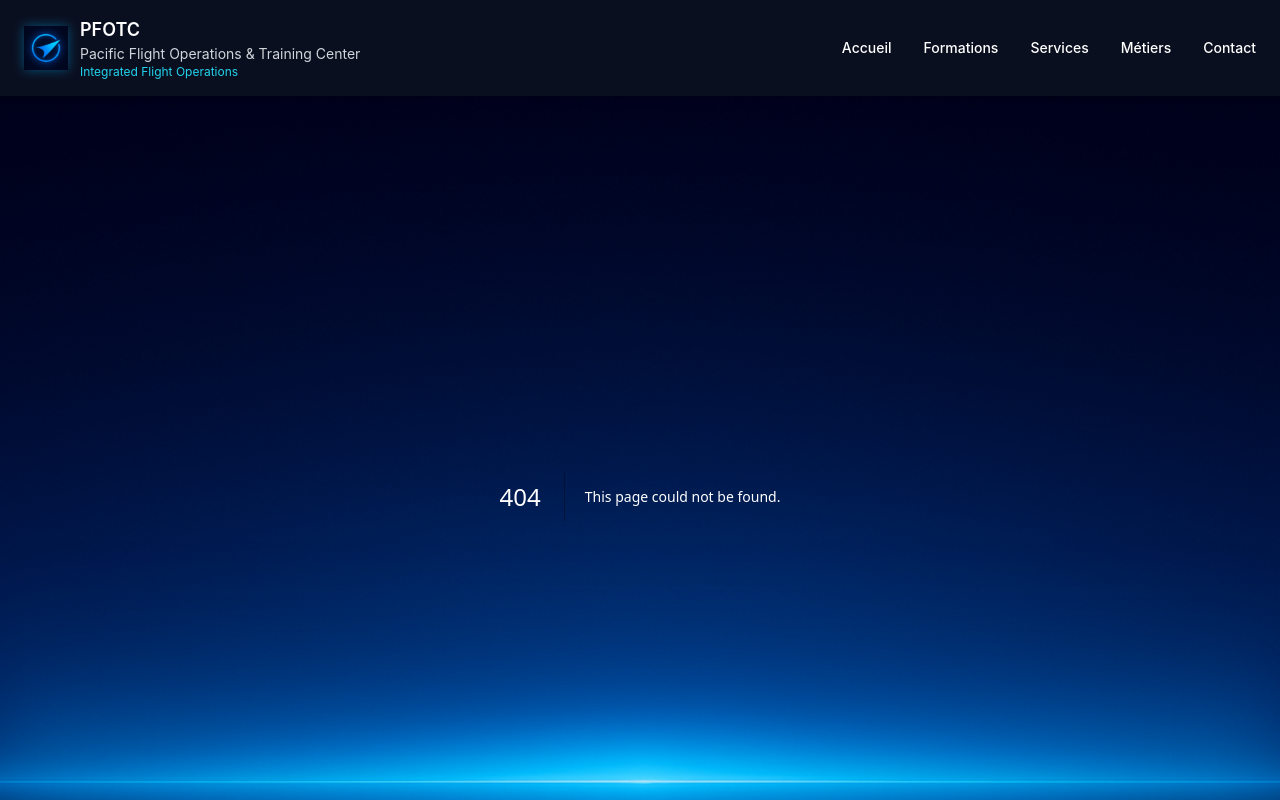
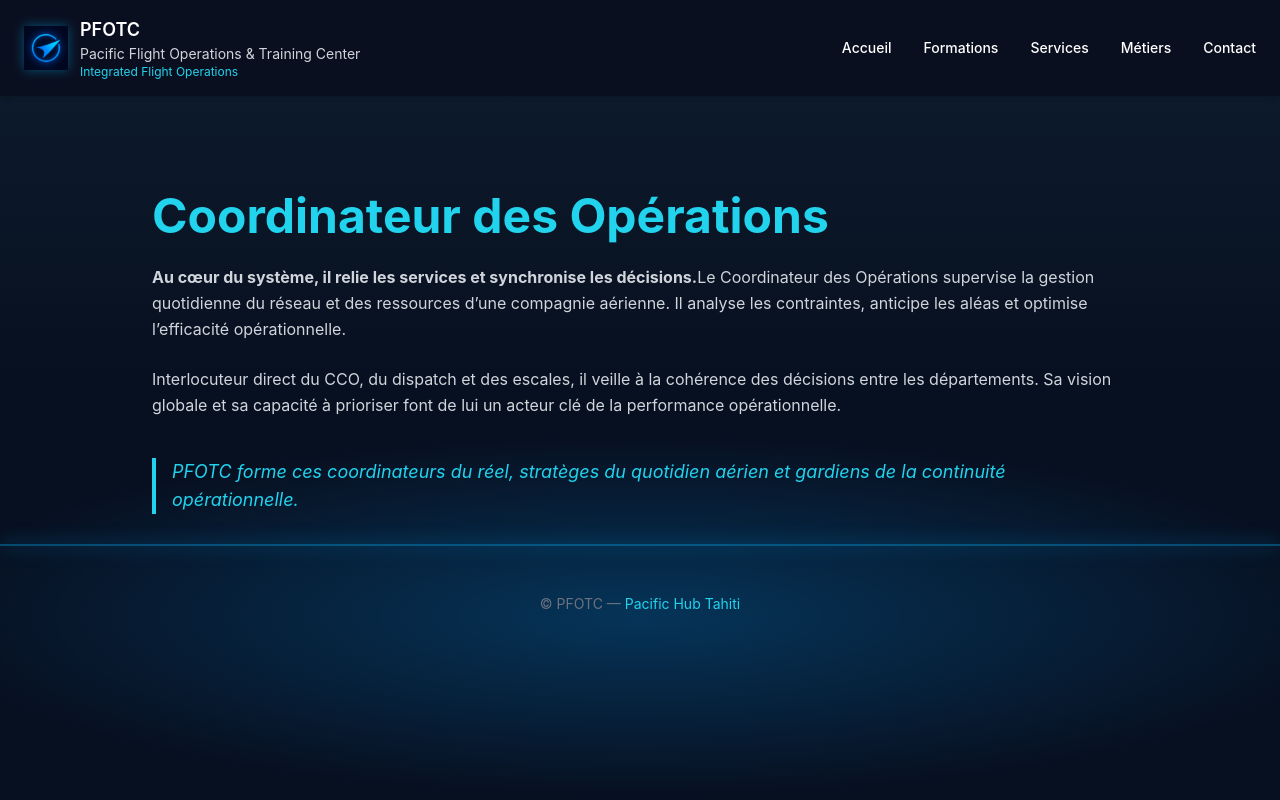
Before and after one commit to Ariitea1/pfotc-site-themes-Bleu-Tech-Horizon, a Next.js app: page /metiers/coordinateur in a window 1280 px wide. Before the commit this address had no page. Shown: the top 800 px of the page. Built offline with nearby package versions, Linux system fonts and the light colour scheme.

Commit message:
Create page.tsx

```diff
--- /dev/null
+++ b/app/metiers/coordinateur/page.tsx
@@ -0,0 +1,53 @@
+"use client";
+
+export default function CoordinateurPage() {
+  return (
+    <main className="relative overflow-hidden bg-[#071021] text-white min-h-screen">
+      <div
+        aria-hidden
+        className="pointer-events-none absolute inset-0 z-0"
+        style={{
+          background:
+            "radial-gradient(1200px 300px at 50% 65%, rgba(0,160,255,.25), rgba(0,160,255,0) 60%), linear-gradient(#0d1a2b, #071021 35%)",
+        }}
+      />
+      <div
+        aria-hidden
+        className="pointer-events-none absolute left-0 right-0 z-0"
+        style={{
+          top: "56%",
+          height: "2px",
+          boxShadow: "0 0 18px rgba(0,180,255,.7)",
+          background: "rgba(0,180,255,.35)",
+        }}
+      />
+
+      <div className="relative z-10 px-6 py-24 max-w-5xl mx-auto">
+        <h1 className="text-4xl md:text-5xl font-bold mb-6 text-cyan-400">
+          Coordinateur des Opérations
+        </h1>
+
+        <p className="text-gray-300 mb-6 leading-relaxed">
+          <strong>Au cœur du système, il relie les services et synchronise les décisions.</strong>
+          Le Coordinateur des Opérations supervise la gestion quotidienne du réseau et des ressources
+          d’une compagnie aérienne.
+          Il analyse les contraintes, anticipe les aléas et optimise l’efficacité opérationnelle.
+        </p>
+
+        <p className="text-gray-300 mb-6 leading-relaxed">
+          Interlocuteur direct du CCO, du dispatch et des escales, il veille à la cohérence des décisions
+          entre les départements.
+          Sa vision globale et sa capacité à prioriser font de lui un acteur clé de la performance opérationnelle.
+        </p>
+
+        <blockquote className="mt-10 text-cyan-400 text-lg italic border-l-4 border-cyan-400 pl-4">
+          PFOTC forme ces coordinateurs du réel, stratèges du quotidien aérien et gardiens de la continuité opérationnelle.
+        </blockquote>
+
+        <footer className="mt-20 text-sm text-gray-500 text-center">
+          © PFOTC — <span className="text-cyan-400">Pacific Hub Tahiti</span>
+        </footer>
+      </div>
+    </main>
+  );
+}
```
